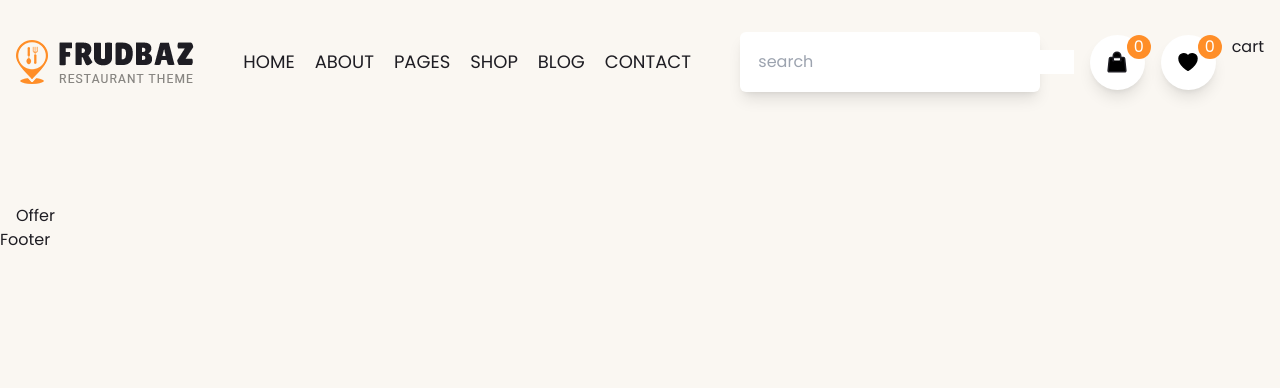
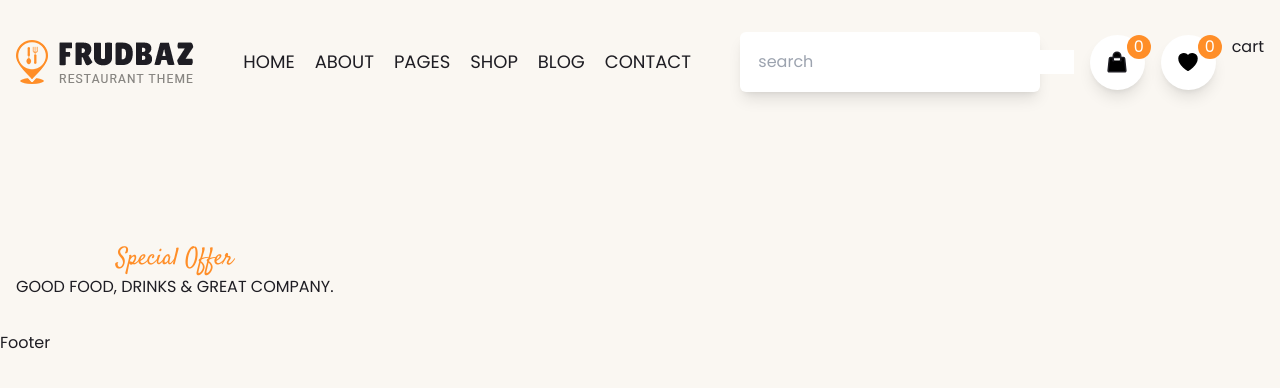
Before and after one commit to yastrb/vite-food-app, a React (Vite) app: page /home in a window 1280 px wide. Shown: the top 388 px of the page. Built offline with nearby package versions, Linux system fonts and the light colour scheme.

Commit message:
new commit

```diff
--- a/src/components/home/offer/Offer.jsx
+++ b/src/components/home/offer/Offer.jsx
@@ -1,8 +1,16 @@
 import React from 'react'
+import Heading from '../Heading'
 
 const Offer = () => {
   return (
-    <div>Offer</div>
+    <section className=' mt-[7%]'>
+        <div className=" flex flex-col md:flex-row">
+            <div>
+                <Heading title="Special Offer"  subtitle="GOOD FOOD, DRINKS & GREAT COMPANY."/>
+            </div>
+            <div></div>
+        </div>
+    </section>
   )
 }
 
--- a/src/index.css
+++ b/src/index.css
@@ -16,4 +16,5 @@ body {
     .title {
       @apply font-satisfy text-orange text-2xl font-normal;
     }
+
   }
```
